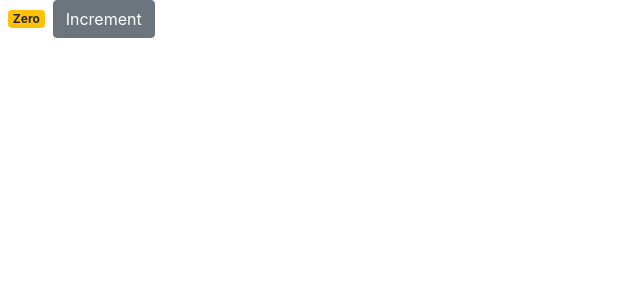
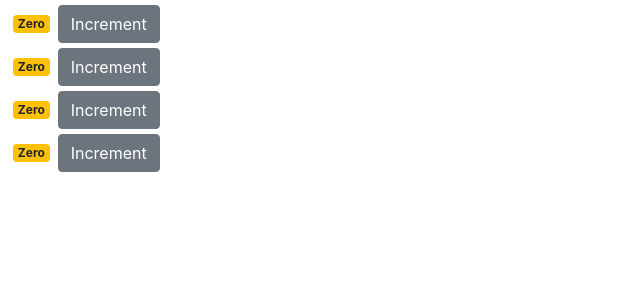
Before and after one commit to aravindanvenkataraju/react, a React (Create React App) app in the folder counter-app/: page / in a window 1280 px wide. Shown: the top 300 px of the page, without its empty margins (0-640 px from the left). Built offline with nearby package versions, Linux system fonts and the light colour scheme.

Commit message:
call components from another component

```diff
--- a/counter-app/src/components/counter.jsx
+++ b/counter-app/src/components/counter.jsx
@@ -2,7 +2,7 @@
 
 class Counter extends Component {
   state = {
-    count: 0,
+    value: this.props.value,
     tags: []
     //tags: ["tag1", "tag2", "tag3"]
   };
@@ -27,6 +27,7 @@
       );
   }
   render() {
+    //console.log("props", this.props);
     return (
       <React.Fragment>
         <span className={this.getBadgeClasses()}>{this.formatCount()}</span>
@@ -42,13 +43,13 @@
 
   getBadgeClasses() {
     let countBadgeClasses = "badge m-2 badge-";
-    countBadgeClasses += this.state.count === 0 ? "warning" : "primary";
+    countBadgeClasses += this.state.value === 0 ? "warning" : "primary";
     return countBadgeClasses;
   }
 
   formatCount() {
-    const { count } = this.state;
-    return count === 0 ? "Zero" : count;
+    const { value } = this.state;
+    return value === 0 ? "Zero" : value;
   }
 
   handleClick = product => {
--- /dev/null
+++ b/counter-app/src/components/counters.jsx
@@ -0,0 +1,37 @@
+import React, { Component } from "react";
+import Counter from "./counter";
+class Counters extends Component {
+  state = {
+    counters: [
+      {
+        id: 1,
+        value: 0
+      },
+      {
+        id: 2,
+        value: 0
+      },
+      {
+        id: 3,
+        value: 0
+      },
+      {
+        id: 4,
+        value: 0
+      }
+    ]
+  };
+  render() {
+    return (
+      <React.Fragment>
+        {this.state.counters.map(counter => (
+          <div style={{ margin: "5px" }} key={counter.id}>
+            <Counter value={counter.value} />
+          </div>
+        ))}
+      </React.Fragment>
+    );
+  }
+}
+
+export default Counters;
--- a/counter-app/src/index.js
+++ b/counter-app/src/index.js
@@ -4,9 +4,9 @@
 import App from "./App";
 import * as serviceWorker from "./serviceWorker";
 import "bootstrap/dist/css/bootstrap.css";
-import Counter from "./components/counter";
+import Counters from "./components/counters";
 
-ReactDOM.render(<Counter />, document.getElementById("root"));
+ReactDOM.render(<Counters />, document.getElementById("root"));
 
 // If you want your app to work offline and load faster, you can change
 // unregister() to register() below. Note this comes with some pitfalls.
```
